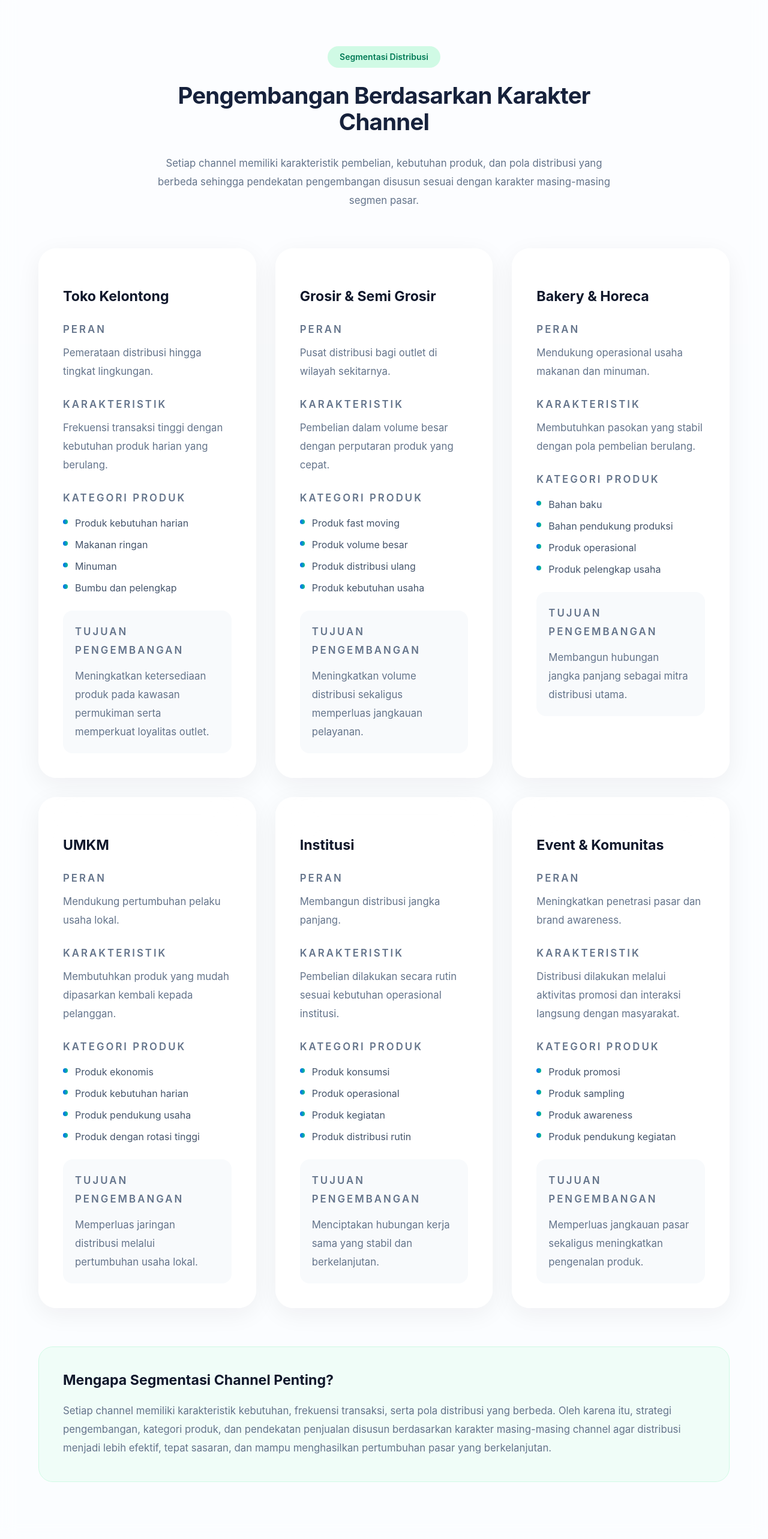
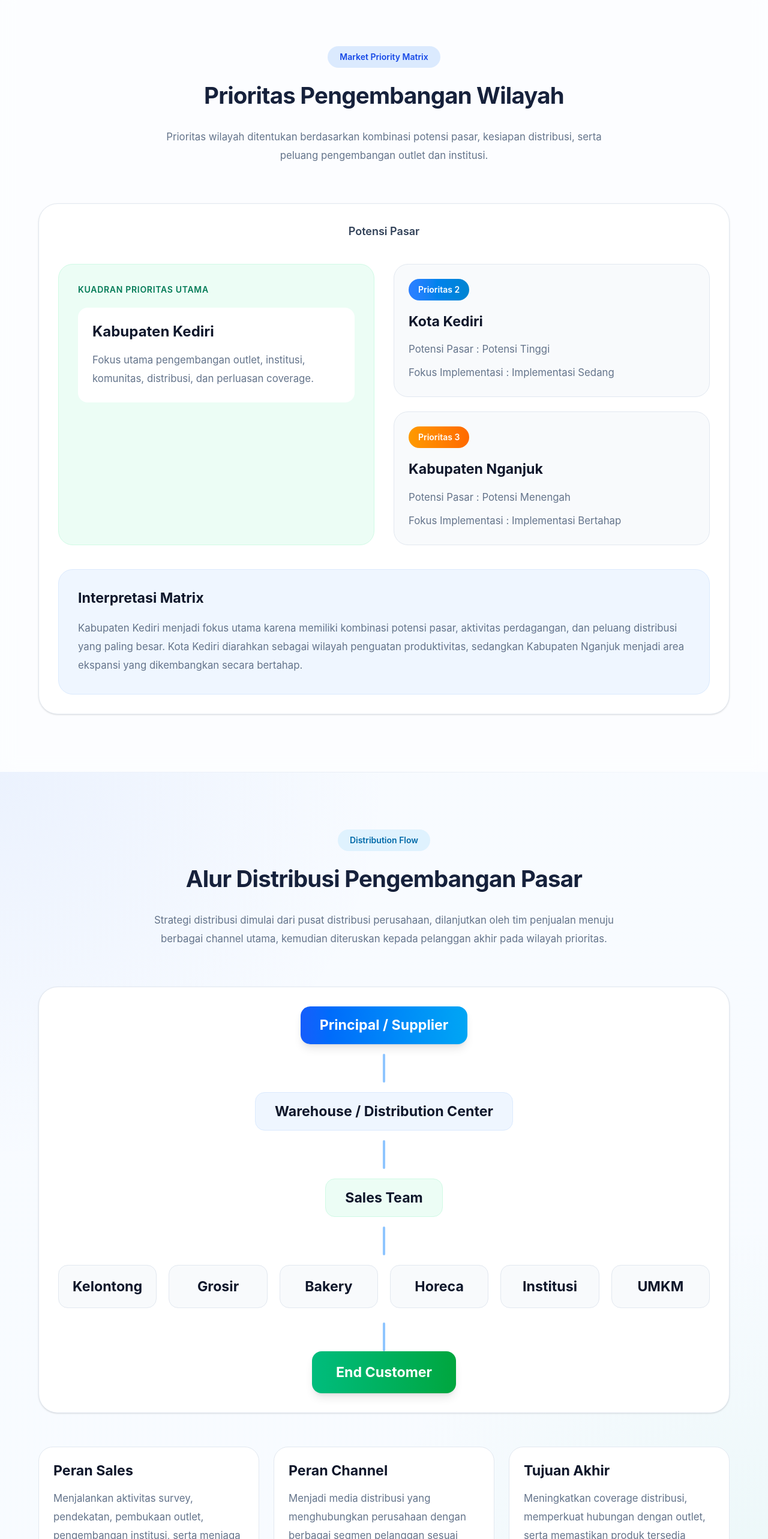
Before and after one commit to dawudsw0491-cell/market-strategy-presentation, a Next.js app: page / in a window 1280 px wide. Shown: the part 9360-11926 px from the top of the page at 60% size. Built offline with nearby package versions, Linux system fonts and the light colour scheme.

Commit message:
feat(home): add market priority matrix and distribution flow

```diff
--- a/app/page.tsx
+++ b/app/page.tsx
@@ -8,6 +8,8 @@ import StrategyApproach from "@/components/sections/strategy-approach";
 import StrategyPillars from "@/components/sections/strategy-pillars";
 
 import AreaPriority from "@/components/sections/area-priority";
+import MarketPriorityMatrix from "@/components/sections/market-priority-matrix";
+import DistributionFlow from "@/components/sections/distribution-flow";
 import ChannelSegmentation from "@/components/sections/channel-segmentation";
 import ProductPotential from "@/components/sections/product-potential";
 import InstitutionPriority from "@/components/sections/institution-priority";
@@ -31,6 +33,10 @@ export default function HomePage() {
 
         <AreaPriority />
 
+        <MarketPriorityMatrix />
+
+        <DistributionFlow />
+
         <ChannelSegmentation />
 
         <ProductPotential />
--- /dev/null
+++ b/components/sections/distribution-flow.tsx
@@ -0,0 +1,134 @@
+import Container from "@/components/ui/container";
+import Section from "@/components/ui/section";
+
+const channels = [
+  "Kelontong",
+  "Grosir",
+  "Bakery",
+  "Horeca",
+  "Institusi",
+  "UMKM",
+];
+
+export default function DistributionFlow() {
+  return (
+    <Section background="gradient">
+      <Container>
+        <div className="mx-auto mb-16 max-w-3xl text-center">
+          <span className="inline-flex rounded-full bg-sky-100 px-5 py-2 text-sm font-semibold text-sky-700">
+            Distribution Flow
+          </span>
+
+          <h2 className="mt-6">
+            Alur Distribusi Pengembangan Pasar
+          </h2>
+
+          <p className="mt-8 text-lg leading-8 text-slate-600">
+            Strategi distribusi dimulai dari pusat distribusi perusahaan,
+            dilanjutkan oleh tim penjualan menuju berbagai channel utama,
+            kemudian diteruskan kepada pelanggan akhir pada wilayah prioritas.
+          </p>
+        </div>
+
+        <div className="rounded-[32px] border border-slate-200 bg-white p-8 shadow-sm">
+
+          <div className="flex flex-col items-center">
+
+            <div className="rounded-2xl bg-gradient-to-r from-blue-600 to-sky-500 px-8 py-4 text-center text-white shadow-lg">
+              <h3 className="text-xl font-bold">
+                Principal / Supplier
+              </h3>
+            </div>
+
+            <div className="my-4 h-12 w-1 rounded bg-blue-300" />
+
+            <div className="rounded-2xl border border-blue-100 bg-blue-50 px-8 py-4 text-center">
+              <h3 className="text-lg font-semibold text-slate-900">
+                Warehouse / Distribution Center
+              </h3>
+            </div>
+
+            <div className="my-4 h-12 w-1 rounded bg-blue-300" />
+
+            <div className="rounded-2xl border border-emerald-100 bg-emerald-50 px-8 py-4 text-center">
+              <h3 className="text-lg font-semibold text-slate-900">
+                Sales Team
+              </h3>
+            </div>
+
+            <div className="my-4 h-12 w-1 rounded bg-blue-300" />
+
+          </div>
+
+          <div className="grid gap-5 md:grid-cols-3 xl:grid-cols-6">
+
+            {channels.map((channel) => (
+              <div
+                key={channel}
+                className="rounded-2xl border border-slate-200 bg-slate-50 p-5 text-center"
+              >
+                <h3 className="text-base font-semibold text-slate-900">
+                  {channel}
+                </h3>
+              </div>
+            ))}
+
+          </div>
+
+          <div className="mt-6 flex justify-center">
+            <div className="h-12 w-1 rounded bg-blue-300" />
+          </div>
+
+          <div className="flex justify-center">
+
+            <div className="rounded-2xl bg-gradient-to-r from-emerald-500 to-green-600 px-10 py-5 text-center text-white shadow-lg">
+              <h3 className="text-xl font-bold">
+                End Customer
+              </h3>
+            </div>
+
+          </div>
+
+        </div>
+
+        <div className="mt-14 grid gap-6 lg:grid-cols-3">
+
+          <div className="rounded-3xl border border-slate-200 bg-white p-6">
+            <h3 className="text-lg font-semibold text-slate-900">
+              Peran Sales
+            </h3>
+
+            <p className="mt-4 leading-8 text-slate-600">
+              Menjalankan aktivitas survey, pendekatan, pembukaan outlet,
+              pengembangan institusi, serta menjaga hubungan dengan pelanggan.
+            </p>
+          </div>
+
+          <div className="rounded-3xl border border-slate-200 bg-white p-6">
+            <h3 className="text-lg font-semibold text-slate-900">
+              Peran Channel
+            </h3>
+
+            <p className="mt-4 leading-8 text-slate-600">
+              Menjadi media distribusi yang menghubungkan perusahaan dengan
+              berbagai segmen pelanggan sesuai karakter masing-masing wilayah.
+            </p>
+          </div>
+
+          <div className="rounded-3xl border border-slate-200 bg-white p-6">
+            <h3 className="text-lg font-semibold text-slate-900">
+              Tujuan Akhir
+            </h3>
+
+            <p className="mt-4 leading-8 text-slate-600">
+              Meningkatkan coverage distribusi, memperkuat hubungan dengan
+              outlet, serta memastikan produk tersedia secara konsisten pada
+              wilayah prioritas.
+            </p>
+          </div>
+
+        </div>
+      </Container>
+    </Section>
+  );
+}
--- /dev/null
+++ b/components/sections/market-priority-matrix.tsx
@@ -0,0 +1,134 @@
+import Container from "@/components/ui/container";
+import Section from "@/components/ui/section";
+
+const matrix = [
+  {
+    title: "Kabupaten Kediri",
+    priority: "Prioritas 1",
+    x: "Potensi Tinggi",
+    y: "Implementasi Tinggi",
+    color: "from-emerald-500 to-green-600",
+  },
+  {
+    title: "Kota Kediri",
+    priority: "Prioritas 2",
+    x: "Potensi Tinggi",
+    y: "Implementasi Sedang",
+    color: "from-blue-500 to-sky-600",
+  },
+  {
+    title: "Kabupaten Nganjuk",
+    priority: "Prioritas 3",
+    x: "Potensi Menengah",
+    y: "Implementasi Bertahap",
+    color: "from-amber-500 to-orange-500",
+  },
+];
+
+export default function MarketPriorityMatrix() {
+  return (
+    <Section background="white">
+      <Container>
+        <div className="mx-auto mb-16 max-w-3xl text-center">
+          <span className="inline-flex rounded-full bg-blue-100 px-5 py-2 text-sm font-semibold text-blue-700">
+            Market Priority Matrix
+          </span>
+
+          <h2 className="mt-6">
+            Prioritas Pengembangan Wilayah
+          </h2>
+
+          <p className="mt-8 text-lg leading-8 text-slate-600">
+            Prioritas wilayah ditentukan berdasarkan kombinasi potensi pasar,
+            kesiapan distribusi, serta peluang pengembangan outlet dan
+            institusi.
+          </p>
+        </div>
+
+        <div className="rounded-[32px] border border-slate-200 bg-white p-8 shadow-sm">
+
+          <div className="mb-10 flex justify-center">
+            <div className="text-lg font-semibold text-slate-700">
+              Potensi Pasar
+            </div>
+          </div>
+
+          <div className="grid gap-8 lg:grid-cols-2">
+
+            <div className="rounded-3xl border border-emerald-100 bg-emerald-50 p-8">
+              <div className="text-sm font-semibold uppercase tracking-wider text-emerald-700">
+                Kuadran Prioritas Utama
+              </div>
+
+              <div className="mt-5 rounded-2xl bg-white p-6">
+                <div className="text-2xl font-bold text-slate-900">
+                  Kabupaten Kediri
+                </div>
+
+                <p className="mt-4 leading-8 text-slate-600">
+                  Fokus utama pengembangan outlet, institusi, komunitas,
+                  distribusi, dan perluasan coverage.
+                </p>
+              </div>
+            </div>
+
+            <div className="space-y-6">
+
+              {matrix.slice(1).map((item) => (
+                <div
+                  key={item.title}
+                  className="rounded-3xl border border-slate-200 bg-slate-50 p-6"
+                >
+                  <div
+                    className={`inline-flex rounded-full bg-gradient-to-r ${item.color} px-4 py-2 text-sm font-semibold text-white`}
+                  >
+                    {item.priority}
+                  </div>
+
+                  <h3 className="mt-5 text-xl font-semibold text-slate-900">
+                    {item.title}
+                  </h3>
+
+                  <div className="mt-4 space-y-2 text-slate-600">
+
+                    <p>
+                      Potensi Pasar :
+                      {" "}
+                      {item.x}
+                    </p>
+
+                    <p>
+                      Fokus Implementasi :
+                      {" "}
+                      {item.y}
+                    </p>
+
+                  </div>
+                </div>
+              ))}
+
+            </div>
+
+          </div>
+
+          <div className="mt-10 rounded-3xl border border-blue-100 bg-blue-50 p-8">
+
+            <h3 className="text-xl font-semibold text-slate-900">
+              Interpretasi Matrix
+            </h3>
+
+            <p className="mt-5 leading-8 text-slate-700">
+              Kabupaten Kediri menjadi fokus utama karena memiliki kombinasi
+              potensi pasar, aktivitas perdagangan, dan peluang distribusi
+              yang paling besar. Kota Kediri diarahkan sebagai wilayah
+              penguatan produktivitas, sedangkan Kabupaten Nganjuk menjadi
+              area ekspansi yang dikembangkan secara bertahap.
+            </p>
+
+          </div>
+
+        </div>
+      </Container>
+    </Section>
+  );
+}
```
